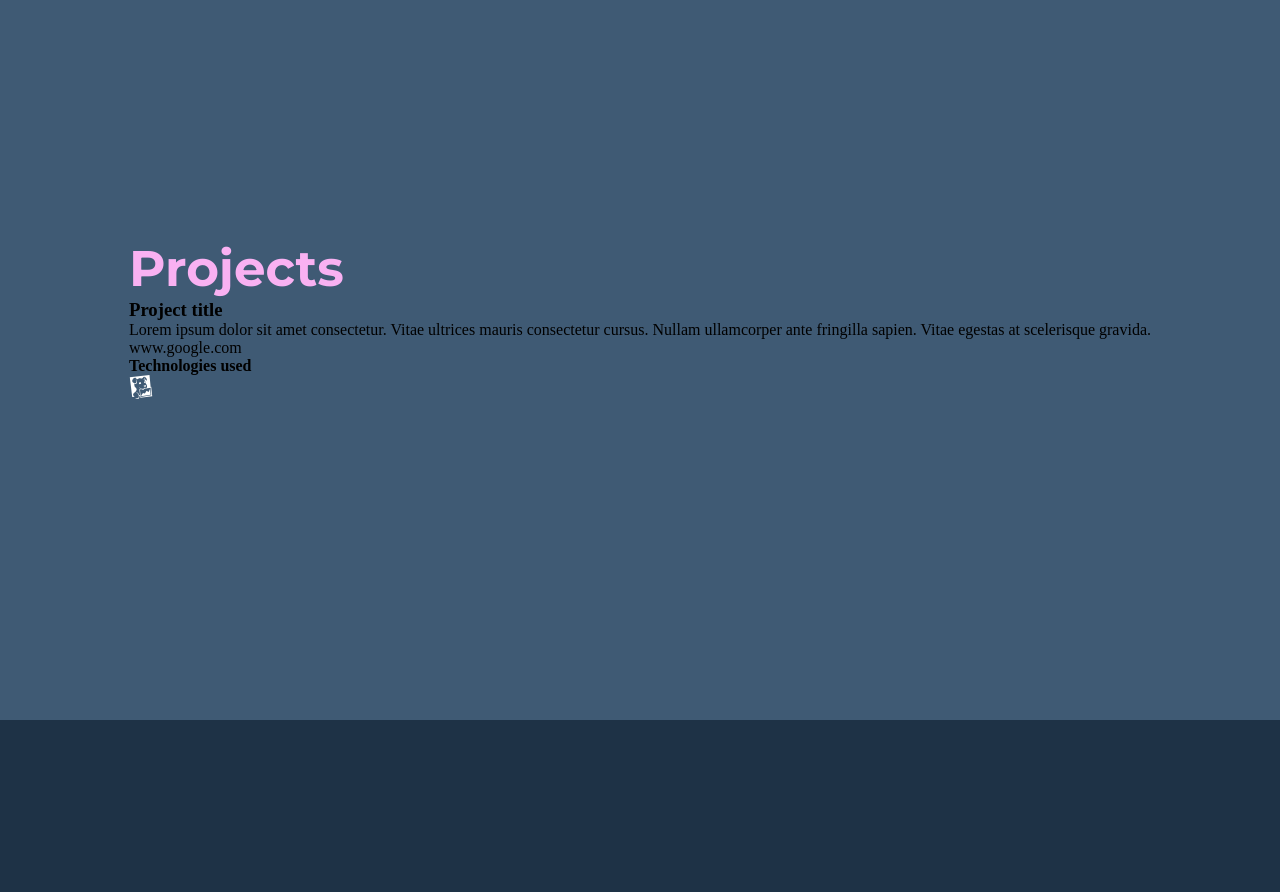
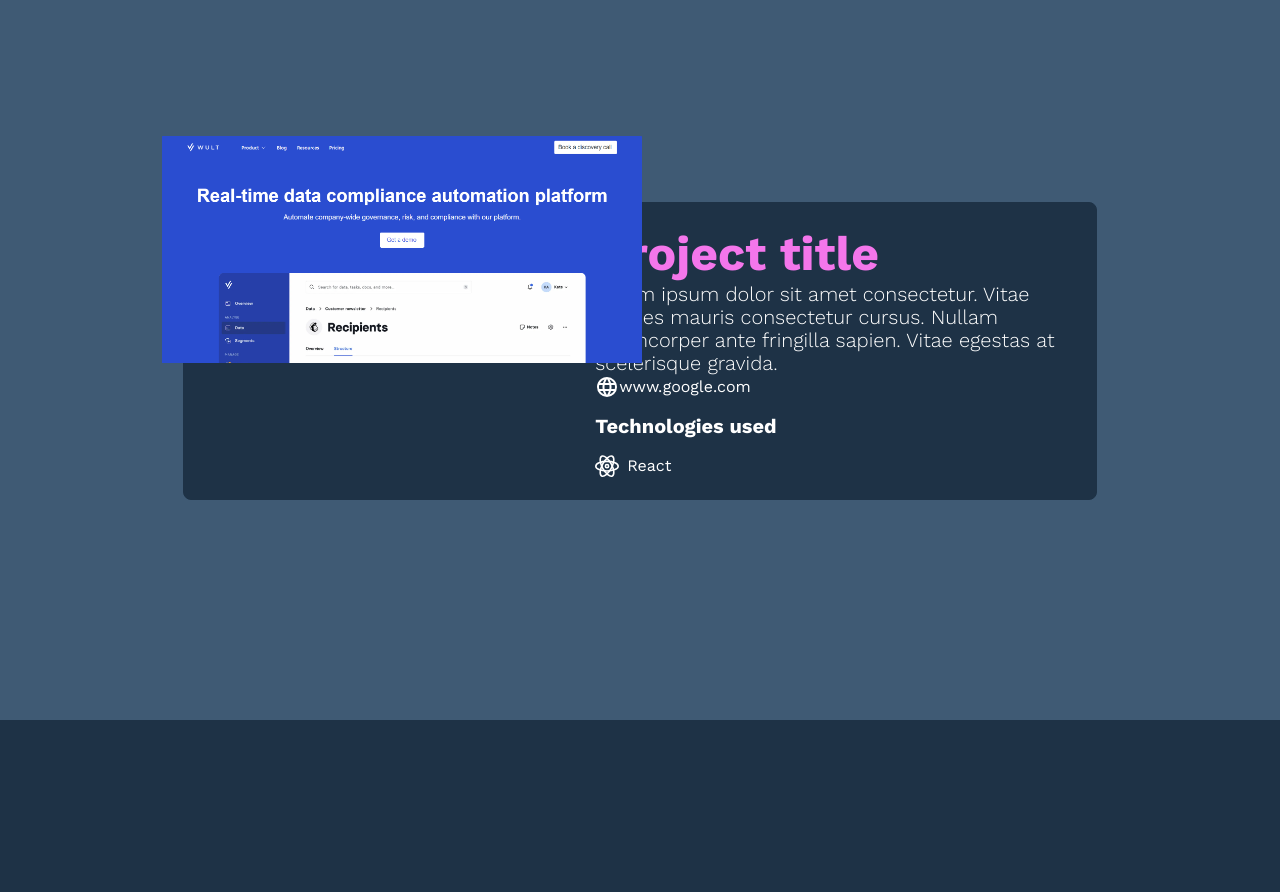
Before and after one commit to NatsGt/portfolio2023, a Next.js app: page / in a window 1280 px wide. Shown: the part 2480-3372 px from the top of the page. Built offline with nearby package versions, Linux system fonts and the light colour scheme.

Commit message:
add template and style for card

```diff
--- a/components/landing/Project/index.tsx
+++ b/components/landing/Project/index.tsx
@@ -1,23 +1,40 @@
 import { Icon } from "@/components/icons"
+import { Skill } from "@/utils/aboutMe"
 import { skillIcon } from "@/utils/icons"
+import Image from "next/image"
+import styles from "../../../styles/components/projectcard.module.scss"
+import { IconWeb } from "@/components/icons/icons"
 
 const ProjectCard = () => {
   return (
-    <div>
-      <div></div>
-      <div>
-        <div>
+    <div className={styles.cardContainer}>
+      <div className={styles.imageContainer}>
+        <Image
+          src={"/images/wult_website.png"}
+          fill
+          style={{ objectFit: "contain" }}
+          alt="Image of Wult website"
+        />
+      </div>
+      <div className={styles.projectData}>
+        <div className={styles.projectData__text}>
           <h3>Project title</h3>
           <p>
             Lorem ipsum dolor sit amet consectetur. Vitae ultrices mauris
             consectetur cursus. Nullam ullamcorper ante fringilla sapien. Vitae
             egestas at scelerisque gravida.
           </p>
-          <a>www.google.com</a>
+          <div className={styles.link}>
+            <Icon icon={IconWeb} />
+            <a>www.google.com</a>
+          </div>
         </div>
-        <div>
+        <div className={styles.technologies}>
           <h4>Technologies used</h4>
-          <Icon icon={skillIcon("Github")} color="white" />
+          <div className={styles.technology}>
+            <Icon icon={skillIcon(Skill.REACT)} color="white" />
+            React
+          </div>
         </div>
       </div>
     </div>
--- /dev/null
+++ b/styles/components/projectcard.module.scss
@@ -0,0 +1,60 @@
+@use "../variables/" as *;
+
+.cardContainer {
+  position: relative;
+  height: 35vh;
+  width: 70vw;
+  background-color: $blue-900;
+  border: 1px solid $blue-900;
+  border-radius: 8px;
+  display: flex;
+  justify-content: flex-end;
+  padding: 0.5rem;
+  .imageContainer {
+    position: absolute;
+    height: 30vh;
+    aspect-ratio: 2;
+    top: -25%;
+    left: -2.5%;
+    border: 1px solid transparent;
+    border-radius: 8px;
+    overflow: hidden;
+  }
+  .projectData {
+    width: 55%;
+    align-self: center;
+    color: white;
+    font-family: $font-work;
+    display: flex;
+    flex-direction: column;
+    gap: 1rem;
+    h3 {
+      font-weight: 700;
+      font-size: 48px;
+      line-height: 59px;
+      color: $pink-200;
+    }
+    p {
+      font-weight: 300;
+      font-size: 20px;
+      line-height: 23px;
+    }
+    .link {
+      display: flex;
+      align-items: center;
+    }
+    .technologies {
+      h4 {
+        font-weight: 700;
+        font-size: 20px;
+        line-height: 23px;
+        margin-bottom: 1rem;
+      }
+      .technology {
+        display: flex;
+        align-items: center;
+        gap: 0.5rem;
+      }
+    }
+  }
+}
```
